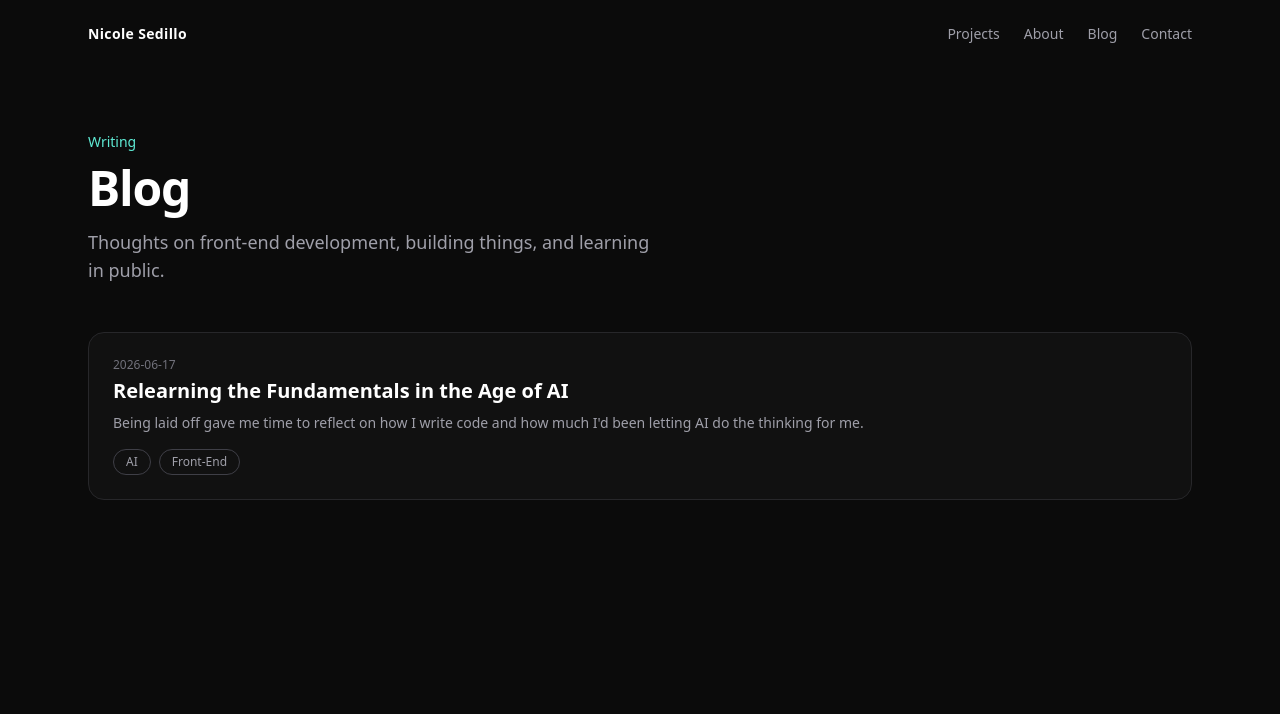
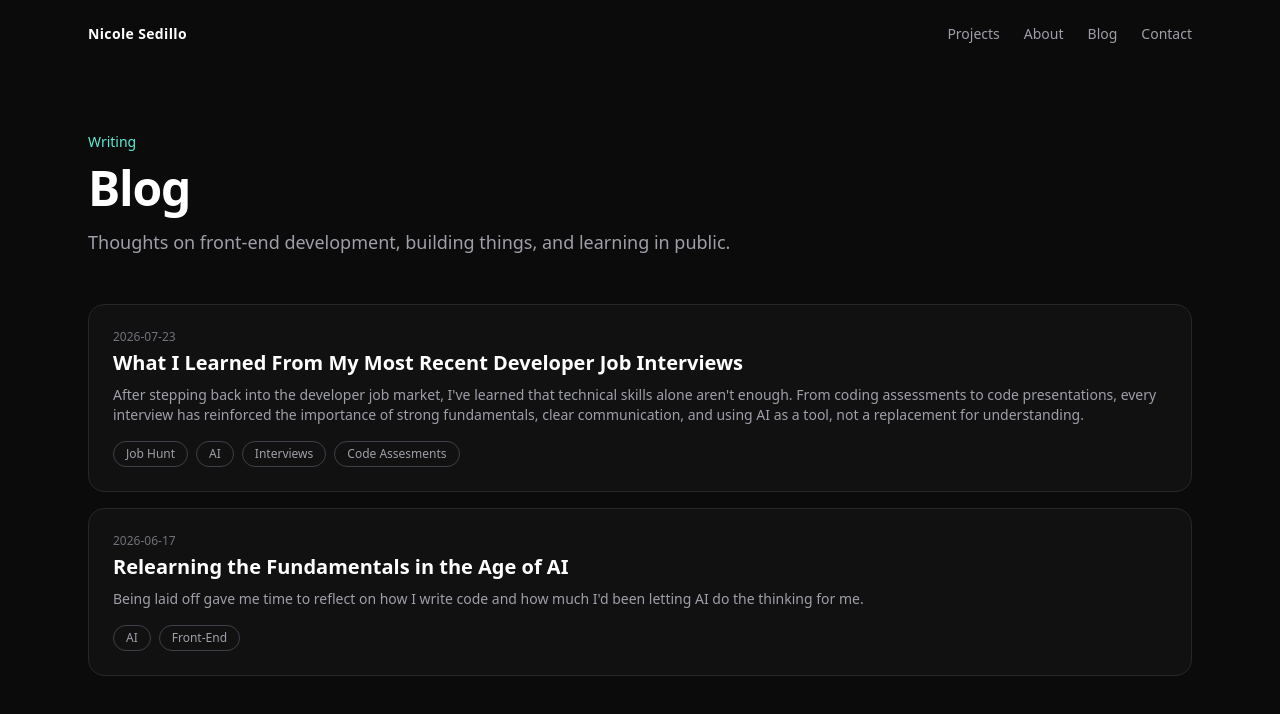
Before and after one commit to nicole-sedillo/portfolio-v3, a Next.js app: page /blog in a window 1280 px wide. Shown: the top 714 px of the page. Built offline with nearby package versions, Linux system fonts and the light colour scheme.

Commit message:
added a new blog post about developer interviews and modified the blog subtitle max width

```diff
--- a/app/blog/page.tsx
+++ b/app/blog/page.tsx
@@ -17,7 +17,7 @@ export default function BlogPage() {
       <section className="mx-auto max-w-6xl px-6 py-16">
         <p className="mb-3 text-sm font-medium text-[#5EEAD4]">Writing</p>
         <h1 className="mb-4 text-4xl font-semibold tracking-tight md:text-5xl">Blog</h1>
-        <p className="mb-12 max-w-xl text-lg text-zinc-400">
+        <p className="mb-12 max-w-2xl text-lg text-zinc-400">
           Thoughts on front-end development, building things, and learning in public.
         </p>
 
--- /dev/null
+++ b/content/posts/what-i-learned-from-my-most-recent-developer-job-interviews.md
@@ -0,0 +1,22 @@
+---
+title: "What I Learned From My Most Recent Developer Job Interviews"
+date: "2026-07-23"
+description: "After stepping back into the developer job market, I've learned that technical skills alone aren't enough. From coding assessments to code presentations, every interview has reinforced the importance of strong fundamentals, clear communication, and using AI as a tool, not a replacement for understanding."
+tags: ["Job Hunt", "AI", "Interviews", "Code Assesments"]
+---
+
+After being out of the job market for a few years, I had to reacquaint myself with today's hiring process. One thing that stood out immediately is how thorough it has become. Whether it's a tech or non-tech role, multiple interview rounds are now common because companies want to make thoughtful hiring decisions and find candidates who are the right long-term fit.
+
+For developer roles, the process often looks something like this:
+
+**Screening interview → Coding assessment → Technical interview or code presentation → Team interview → Offer**
+
+(Some companies also include multiple coding assessments or take-home projects.)
+
+Going through several coding assessments has been an eye-opening experience. They've helped me identify the areas where I'm strongest and the technical topics I want to continue sharpening. They've also reminded me how important it is to clearly explain technical decisions, not just write working code.
+
+One skill I've been intentionally practicing is presenting my code. In a collaborative development environment, it's just as important to communicate your thought process as it is to build the solution itself. Explaining trade-offs, discussing design decisions, and making your code understandable to teammates are all valuable skills that I'm excited to continue developing.
+
+Another interesting observation has been how AI is being used throughout the hiring process. Every company approaches it differently, but one theme has remained consistent: strong fundamentals still matter. AI tools like Claude and ChatGPT can accelerate development, but they're most valuable when you understand what they're generating, know when to question their suggestions, and can confidently build or debug solutions yourself. Whether it's JavaScript fundamentals, algorithms, or object-oriented programming for more backend-focused roles, understanding the "why" behind the code is still essential.
+
+Overall, these interviews have given me a clearer picture of the skills that matter most today. Every assessment has been a learning opportunity, and I'm using each one to become a stronger developer.
```
